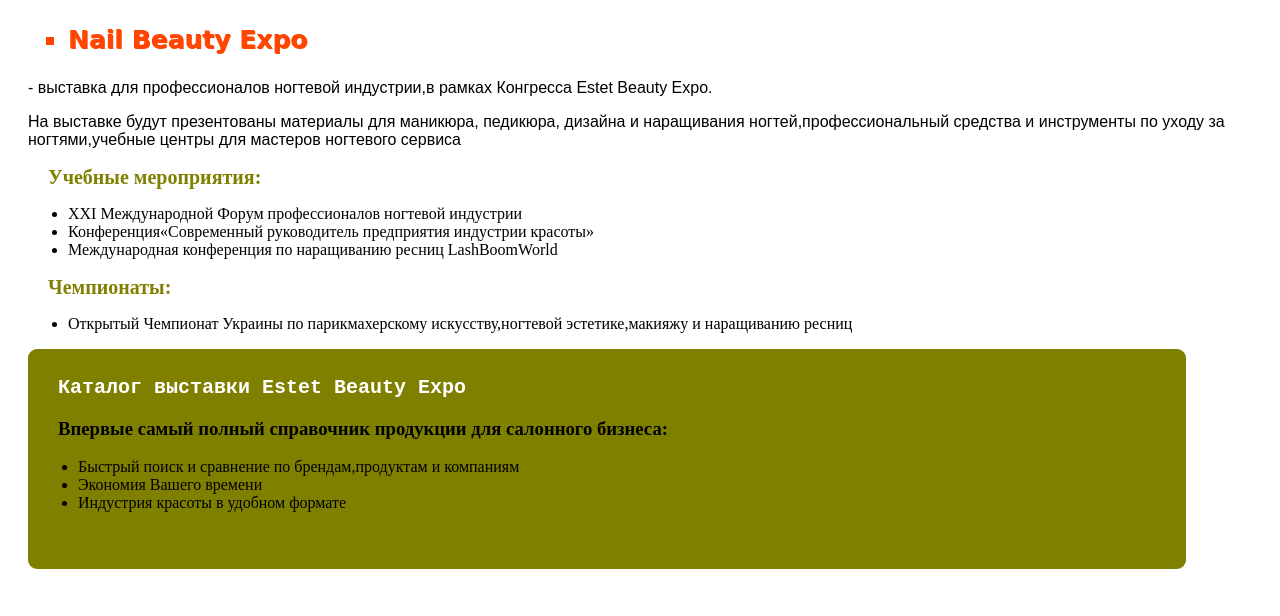
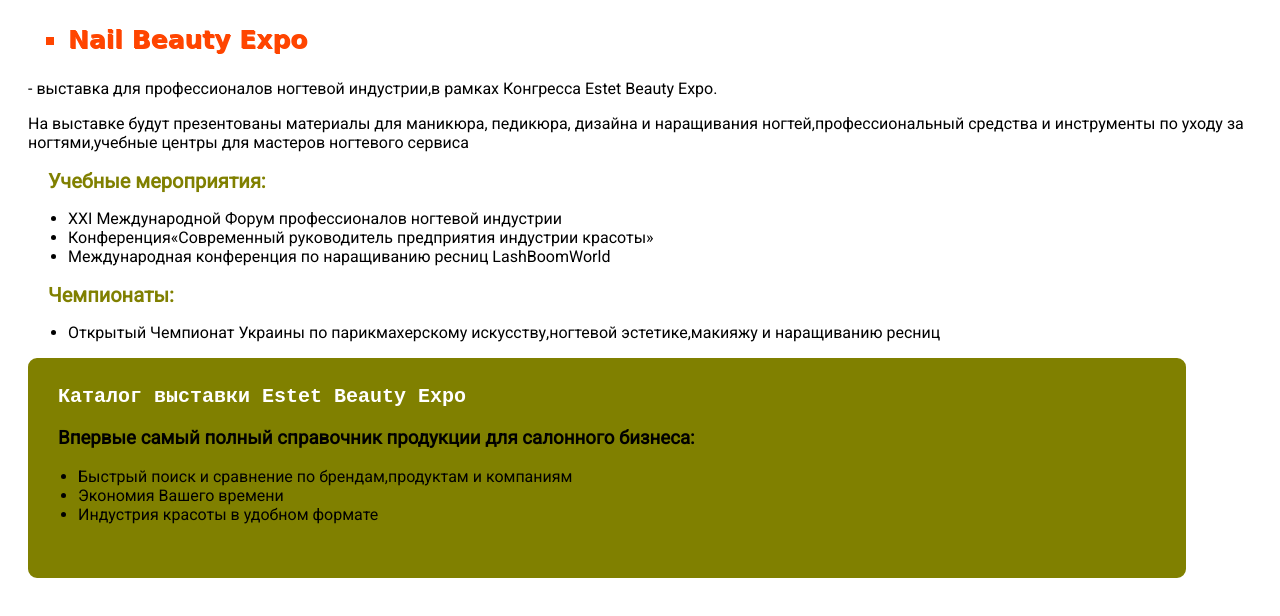
Before and after one commit to WebHeroSchool/JuliaF, a plain HTML site: page index.html in a window 1280 px wide. Drawn offline with Linux system fonts and the light colour scheme.

Commit message:
внесены изменения в файлы idex.html,style.css(подключение гугл шрифтов)

```diff
--- a/index.html
+++ b/index.html
@@ -5,6 +5,7 @@
       A Simple HTML Page
     </title>
     <link rel="stylesheet" href="./style.css">
+    <link href="https://fonts.googleapis.com/css2?family=PT+Sans+Narrow:wght@700&family=Roboto&display=swap" rel="stylesheet">
   </head>
   <body>
     <header>
--- a/style.css
+++ b/style.css
@@ -1,7 +1,5 @@
-@import url('https://fonts.googleapis.com/css2?family=Oswald:wght@300&display=swap');
-
 h1 {
-  font-family: 'Balsamiq Sans', cursive;
+  font-family: 'PT Sans Narrow', sans-serif;
   color: OrangeRed;
   text-shadow: 1px 1px;
   font-size: 25px;
@@ -10,11 +8,12 @@ h1 {
 }
 
 section {
-  font-family: sans-serif, Arial Black, fantasy;
+  font-family: 'Roboto', sans-serif;
   margin-left: 20px;
 }
 
 main {
+  font-family: 'Roboto', sans-serif;
   margin-left: 20px;
 }
 
@@ -25,6 +24,7 @@ h2 {
 }
 
 article {
+  font-family: 'Roboto', sans-serif;
   background-color: Olive;
   height: 200px;
   width: 90%;
```
